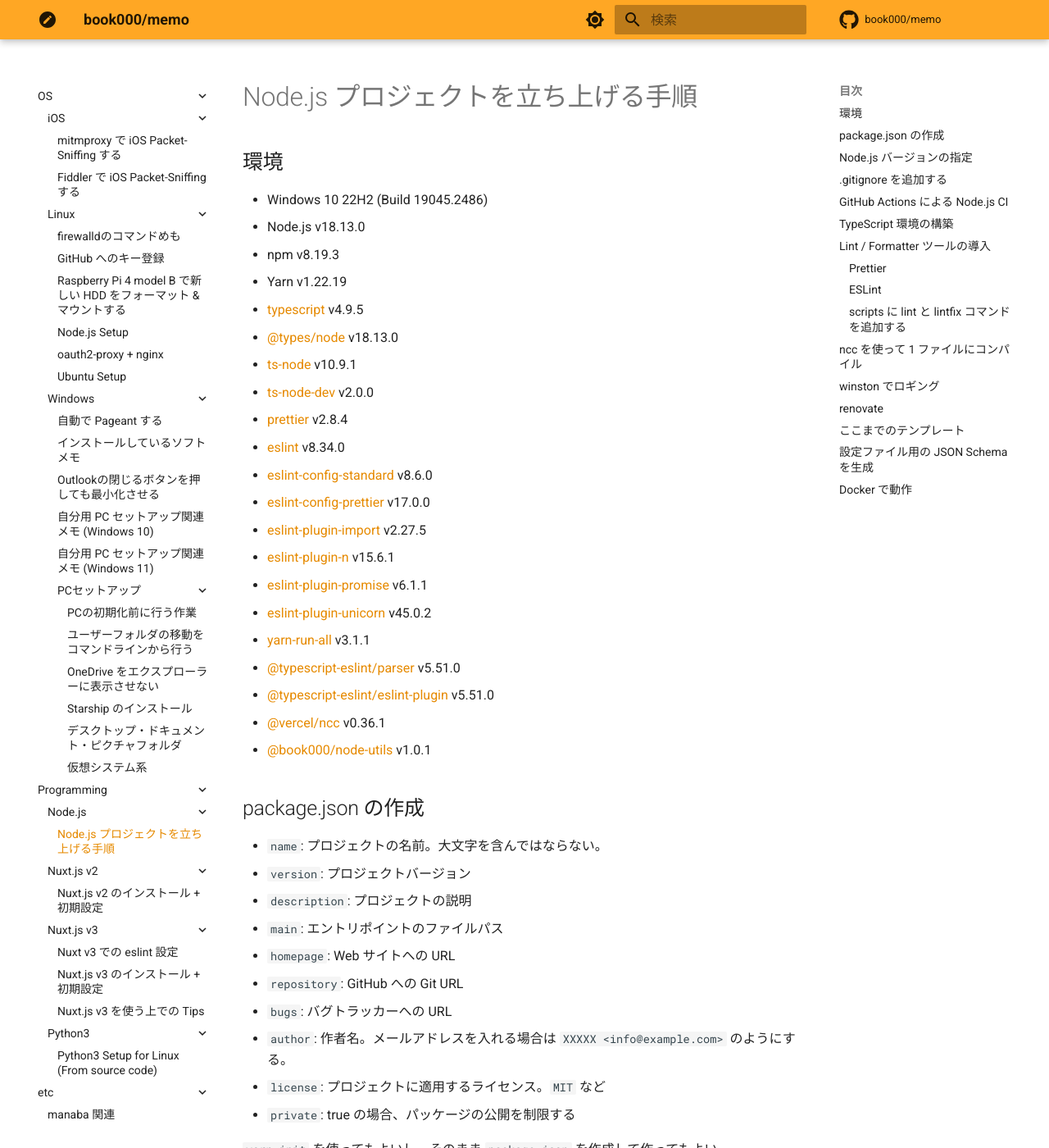
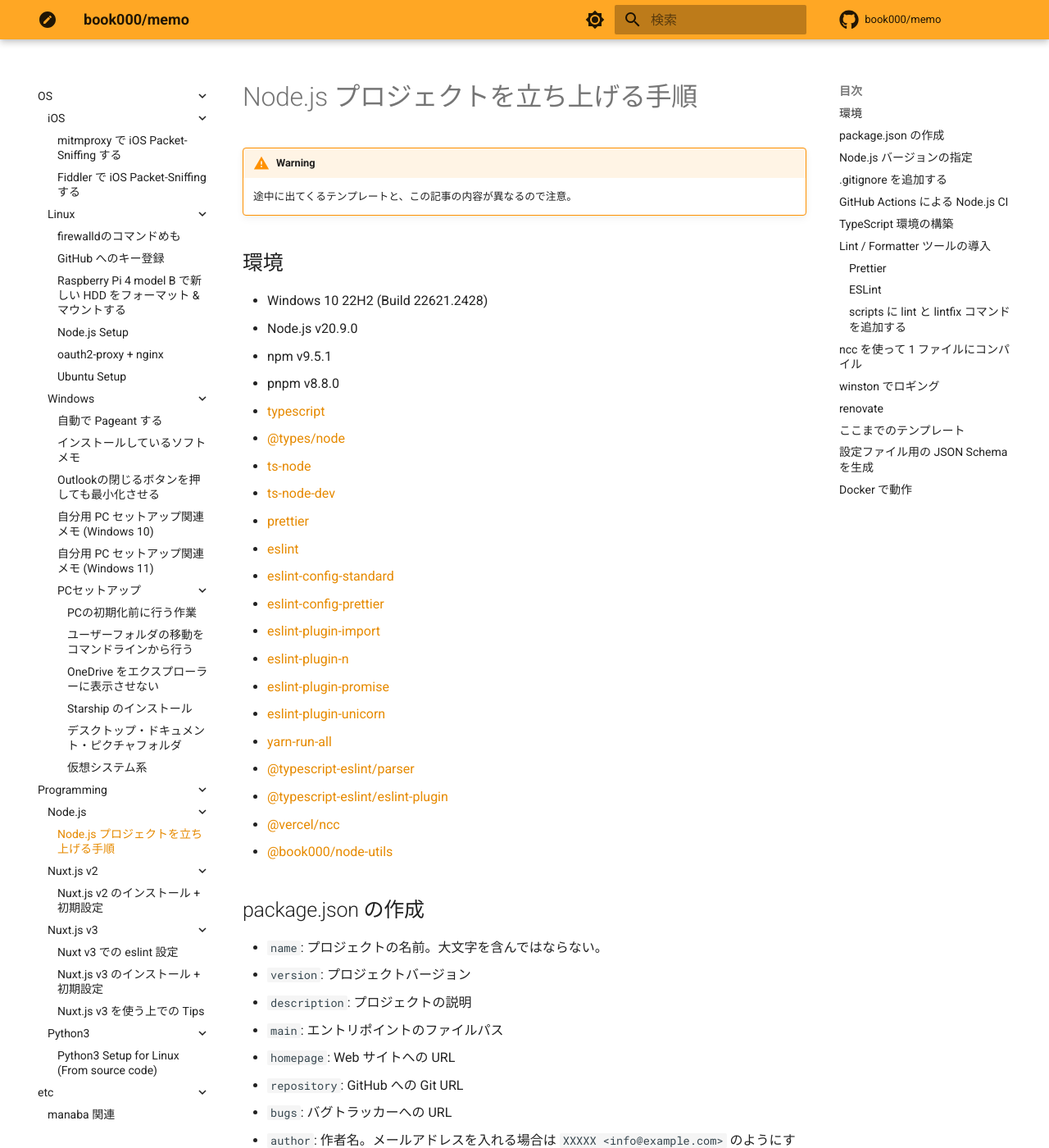
Before and after one commit to book000/memo, an MkDocs documentation site: the page built from docs/programming/nodejs/nodejs-project.md, in a window 1280 px wide and 1400 px high. Shown: the whole window at 82% size. Built offline with MkDocs 1.6.1 and Material for MkDocs 9.7.7, drawn with Linux system fonts in a browser that asks for light colours; comment, search, counter and statistics services are not loaded.

Commit message:
feat: all.ps1を更新。pnpmを使うように

```diff
--- a/docs/programming/nodejs/nodejs-project.md
+++ b/docs/programming/nodejs/nodejs-project.md
@@ -1,28 +1,31 @@
 # Node.js プロジェクトを立ち上げる手順
+
+!!! warning "Warning"
+    途中に出てくるテンプレートと、この記事の内容が異なるので注意。
 
 ## 環境
 
-- Windows 10 22H2 (Build 19045.2486)
-- Node.js v18.13.0
-- npm v8.19.3
-- Yarn v1.22.19
-- [typescript](https://www.npmjs.com/package/typescript) v4.9.5
-- [@types/node](https://www.npmjs.com/package/@types/node) v18.13.0
-- [ts-node](https://www.npmjs.com/package/ts-node) v10.9.1
-- [ts-node-dev](https://www.npmjs.com/package/ts-node-dev) v2.0.0
-- [prettier](https://www.npmjs.com/package/prettier) v2.8.4
-- [eslint](https://www.npmjs.com/package/eslint) v8.34.0
-- [eslint-config-standard](https://www.npmjs.com/package/eslint-config-standard) v8.6.0
-- [eslint-config-prettier](https://www.npmjs.com/package/eslint-config-prettier) v17.0.0
-- [eslint-plugin-import](https://www.npmjs.com/package/eslint-plugin-import) v2.27.5
-- [eslint-plugin-n](https://www.npmjs.com/package/eslint-plugin-n) v15.6.1
-- [eslint-plugin-promise](https://www.npmjs.com/package/eslint-plugin-promise) v6.1.1
-- [eslint-plugin-unicorn](https://www.npmjs.com/package/eslint-plugin-unicorn) v45.0.2
-- [yarn-run-all](https://www.npmjs.com/package/yarn-run-all) v3.1.1
-- [@typescript-eslint/parser](https://www.npmjs.com/package/@typescript-eslint/parser) v5.51.0
-- [@typescript-eslint/eslint-plugin](https://www.npmjs.com/package/@typescript-eslint/eslint-plugin) v5.51.0
-- [@vercel/ncc](https://www.npmjs.com/package/@vercel/ncc) v0.36.1
-- [@book000/node-utils](https://www.npmjs.com/package/@book000/node-utils) v1.0.1
+- Windows 10 22H2 (Build 22621.2428)
+- Node.js v20.9.0
+- npm v9.5.1
+- pnpm v8.8.0
+- [typescript](https://www.npmjs.com/package/typescript)
+- [@types/node](https://www.npmjs.com/package/@types/node)
+- [ts-node](https://www.npmjs.com/package/ts-node)
+- [ts-node-dev](https://www.npmjs.com/package/ts-node-dev)
+- [prettier](https://www.npmjs.com/package/prettier)
+- [eslint](https://www.npmjs.com/package/eslint)
+- [eslint-config-standard](https://www.npmjs.com/package/eslint-config-standard)
+- [eslint-config-prettier](https://www.npmjs.com/package/eslint-config-prettier)
+- [eslint-plugin-import](https://www.npmjs.com/package/eslint-plugin-import)
+- [eslint-plugin-n](https://www.npmjs.com/package/eslint-plugin-n)
+- [eslint-plugin-promise](https://www.npmjs.com/package/eslint-plugin-promise)
+- [eslint-plugin-unicorn](https://www.npmjs.com/package/eslint-plugin-unicorn)
+- [yarn-run-all](https://www.npmjs.com/package/yarn-run-all)
+- [@typescript-eslint/parser](https://www.npmjs.com/package/@typescript-eslint/parser)
+- [@typescript-eslint/eslint-plugin](https://www.npmjs.com/package/@typescript-eslint/eslint-plugin)
+- [@vercel/ncc](https://www.npmjs.com/package/@vercel/ncc)
+- [@book000/node-utils](https://www.npmjs.com/package/@book000/node-utils)
 
 ## package.json の作成
 
```
Also changed, not shown: 1 other file.
